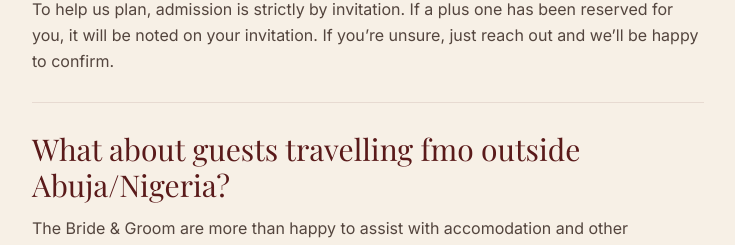
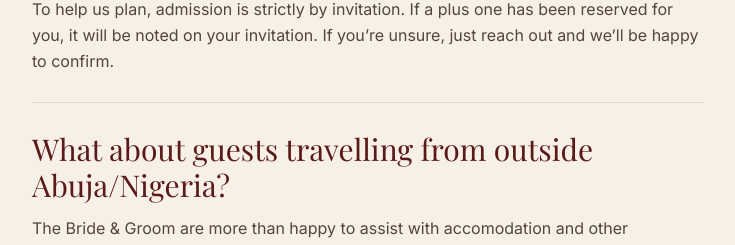
Before and after one commit to nathanieluriri/blessings-wedding, a Next.js app: page / in a window 1280 px wide. Shown: the part 8556-8801 px from the top of the page, without its empty margins (267-1002 px from the left). Built offline with nearby package versions, Linux system fonts and the light colour scheme; no server answers; the database is empty.

Commit message:
automated commit

```diff
--- a/app/components/sections/QnA.tsx
+++ b/app/components/sections/QnA.tsx
@@ -40,7 +40,7 @@ export default function QnA({
       ),
     },
     {
-      q: "What about guests travelling fmo outside Abuja/Nigeria?",
+      q: "What about guests travelling from outside Abuja/Nigeria?",
 
       a: (
         <>
```
